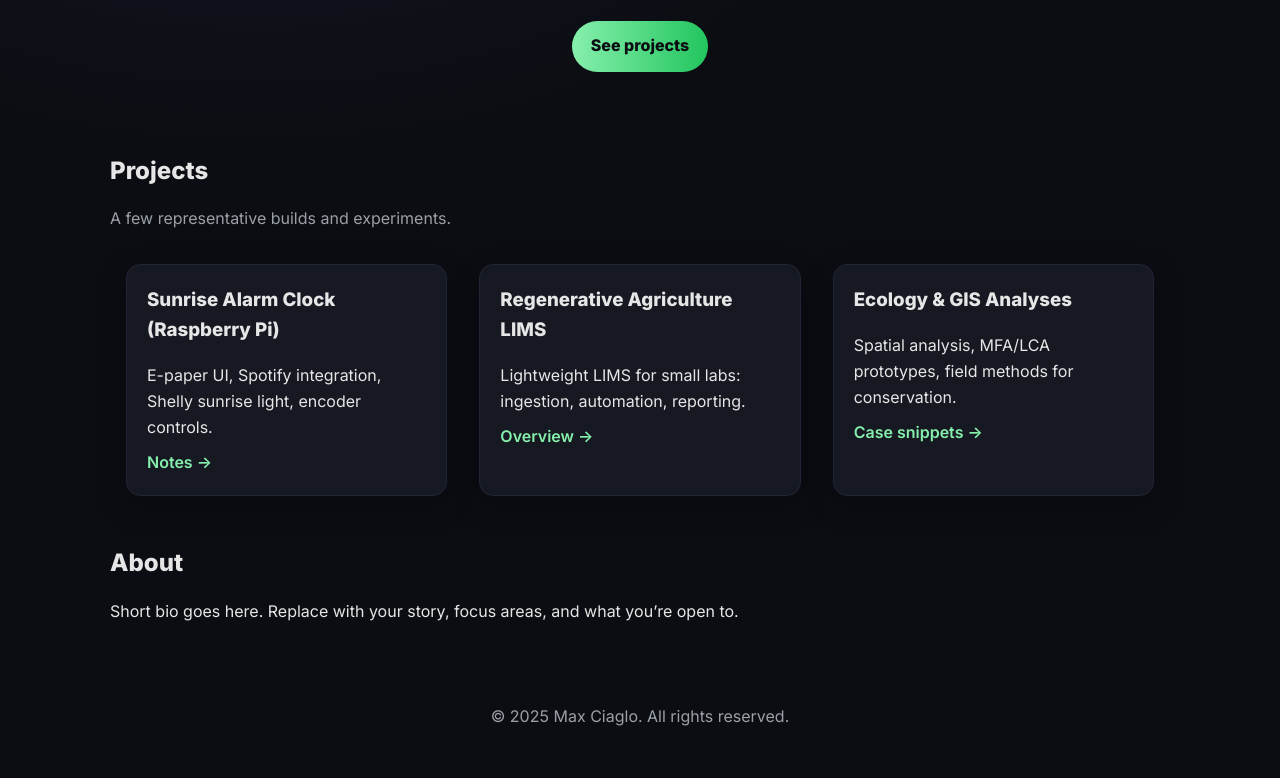
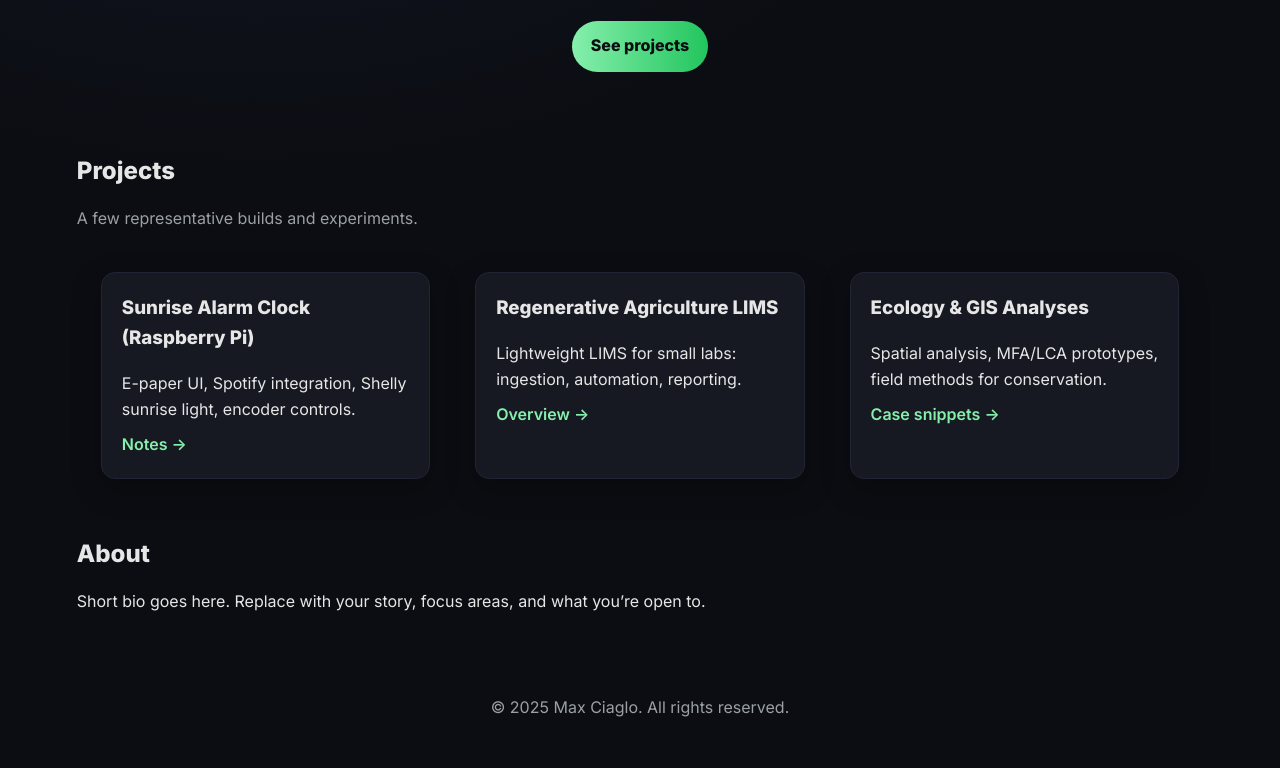
Before and after one commit to mciaglo/Website, a plain HTML site: page index.html in a window 1280 px wide. Shown: the part 310-1088 px from the top of the page. Drawn offline with Linux system fonts and the light colour scheme.

Commit message:
card edits

```diff
--- a/styles.css
+++ b/styles.css
@@ -85,9 +85,9 @@ body {
 
 /* ----- Sections ----- */
 .section {
-  max-width: 1100px;
+  max-width: clamp(960px, 92vw, 1400px);
   margin: 2rem auto;
-  padding: 0 1.25rem;
+  padding: 0 clamp(16px, 2vw, 32px);
 }
 .section h1,
 .section h2 { margin: 0 0 .75rem; }
@@ -96,9 +96,9 @@ body {
 /* ----- Projects grid ----- */
 .cards {
   display: grid;
-  grid-template-columns: repeat(3, 1fr); /* 3 fixed columns on desktop */
-  gap: 2rem;                             /* spacing between cards */
-  padding: 1rem;
+  grid-template-columns: repeat(3, minmax(260px, 1fr)); /* 3 fixed columns on desktop */
+  gap: clamp(16px, 3.5vw, 48px);                             /* spacing between cards */
+  padding: clamp(8px, 2vw, 24px);
 }
 .card {
   background: var(--panel);
```
